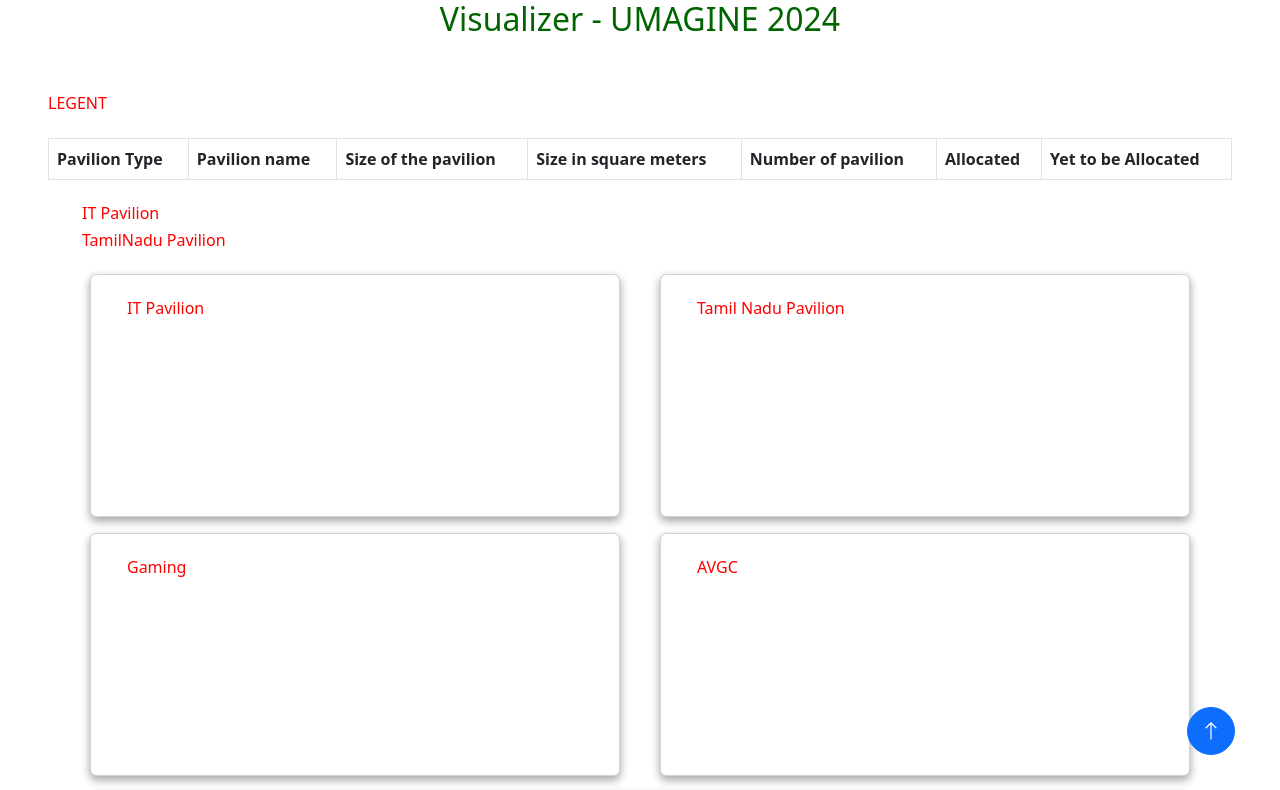
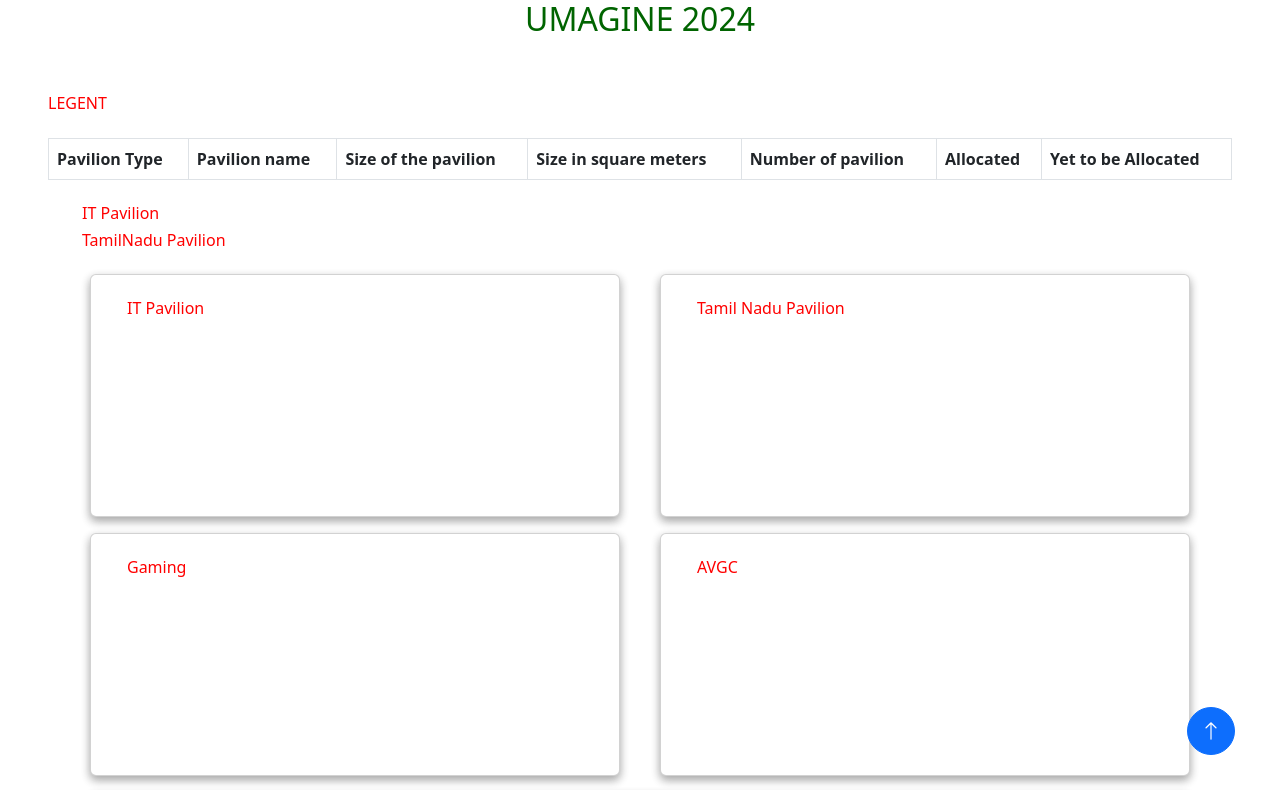
Before and after one commit to Monisha0511/Dashboard-UMAGINE, a plain HTML site: page index.html in a window 1280 px wide. Shown: the top 790 px of the page. Drawn offline with nearby package versions, Linux system fonts and the light colour scheme; no server answers.

Commit message:
title change

```diff
--- a/index.html
+++ b/index.html
@@ -85,7 +85,7 @@
         <!-- Content Start -->
         <div class="content open">
           <div style="color:darkgreen;font-weight:bold;font-size: large;text-align: center;">
-             <h2> Visualizer - UMAGINE 2024 </h2>
+             <h2> UMAGINE 2024 </h2>
           </div>
 
 
```
